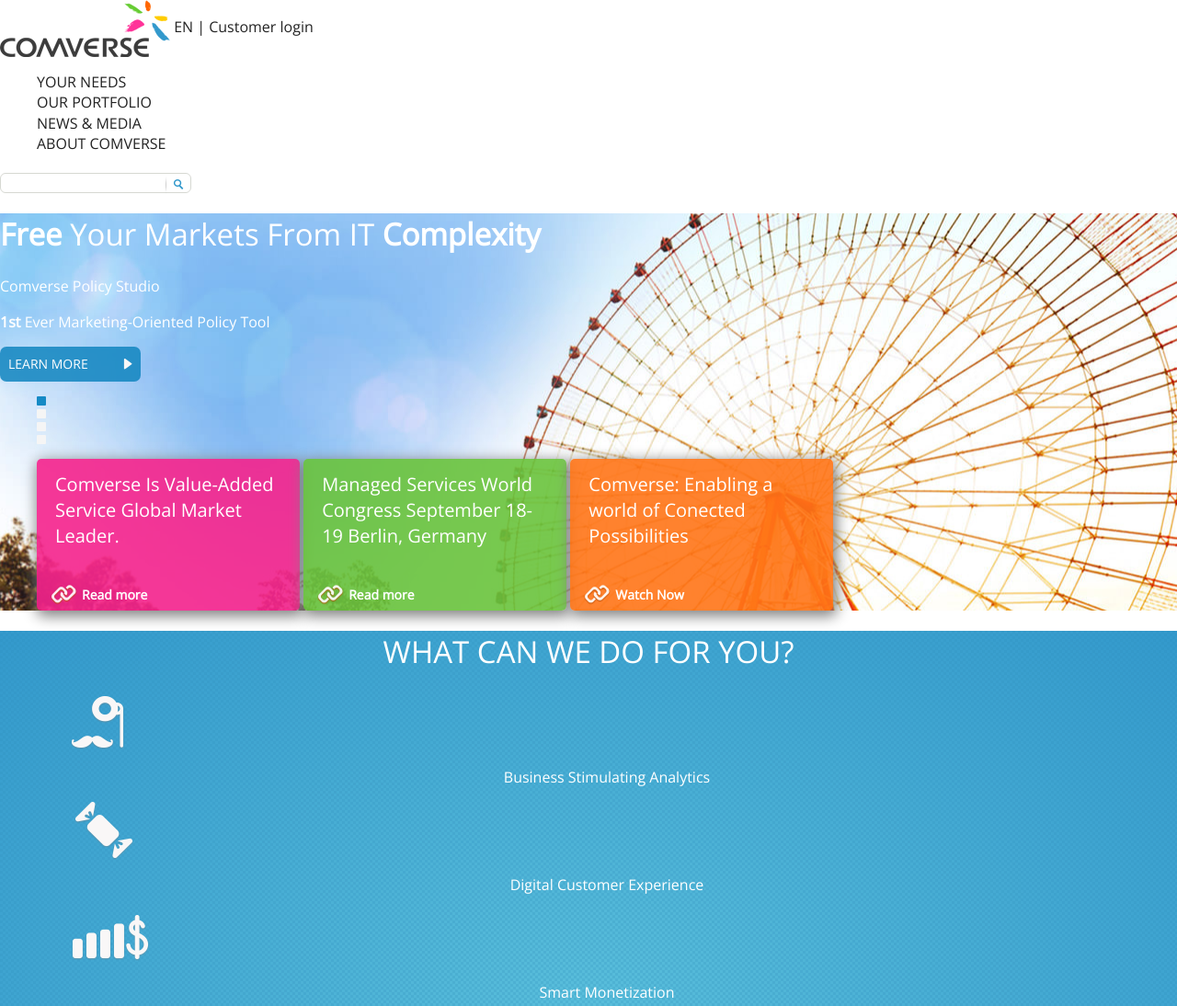
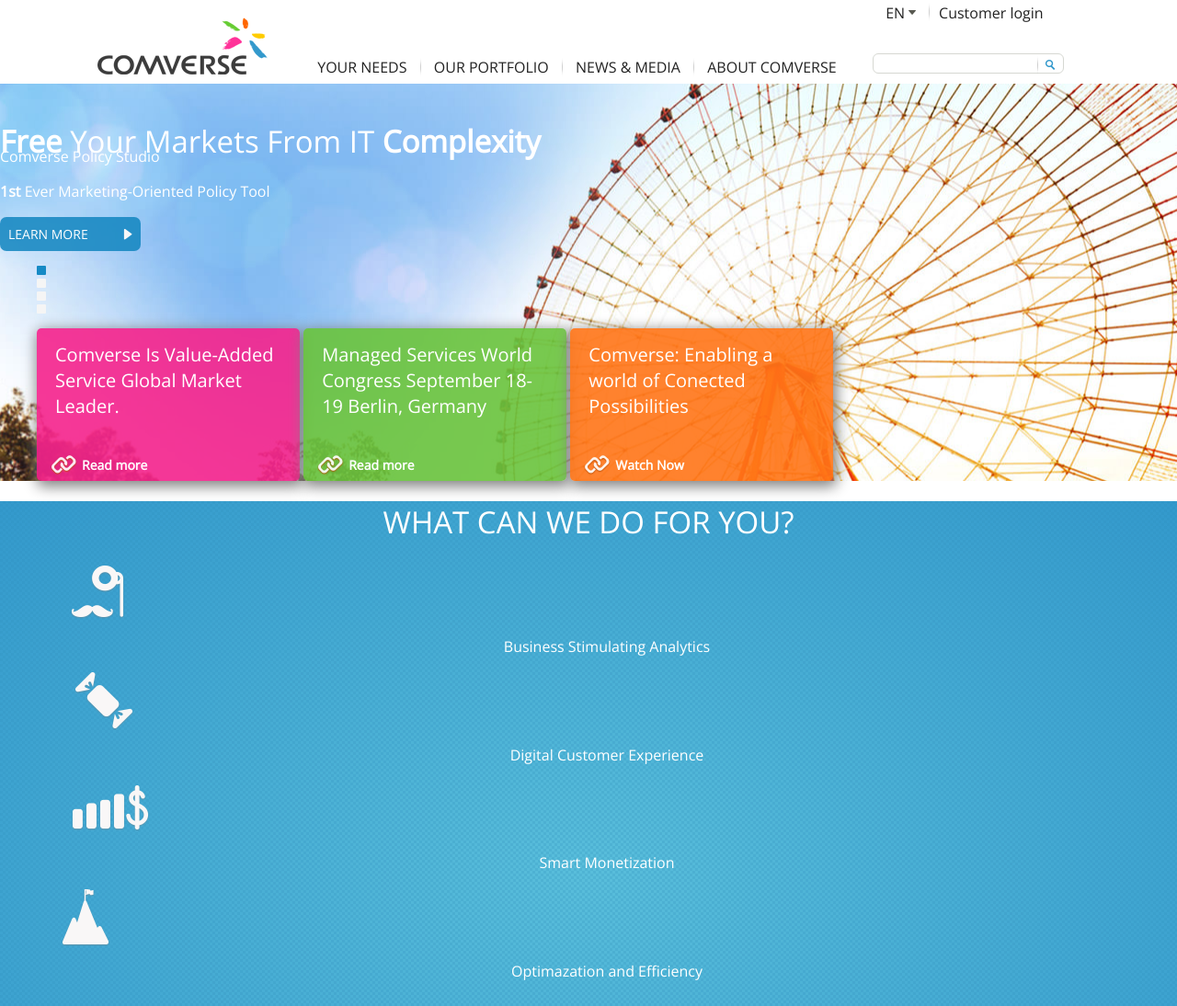
Before and after one commit to vikabar/comverse, a plain HTML site: page index.html in a window 1280 px wide. Shown: the top 1094 px of the page at 92% size. Drawn offline with nearby package versions, Linux system fonts and the light colour scheme; a script that the page names is missing.

Commit message:
Another update of CSS
position of header

```diff
--- a/css/main.css
+++ b/css/main.css
@@ -147,7 +147,78 @@
 
 header
 {
+    text-align: center;
+    margin-left: auto;
+    margin-right: auto;
     background-color: #ffffff;
+    width: 100%;
+    vertical-align: bottom;
+}
+
+header > *
+{
+    display: inline-block;
+}
+
+nav
+{
+    display: inline-block;
+    vertical-align: bottom;
+}
+
+nav > *
+{
+    display: inline-block;
+}
+
+nav ul
+{
+    margin-bottom: 0;
+}
+
+nav li
+{
+    position: relative;
+    display: inline-block;
+    margin-left: 10px;
+    margin-right: 10px;
+    font-weight: 500;
+    top: 4px;
+    cursor: pointer;
+}
+
+nav li:nth-of-type(1):after, nav li:nth-of-type(2):after, nav li:nth-of-type(3):after
+{
+    content: url('../img/search_line_devider.png');
+    position: relative;
+    top: 4px;
+    left: 10px;
+}
+
+nav div
+{
+    position: relative;
+    text-align: center;
+    margin-right: auto;
+    margin-left: auto;
+}
+
+nav div > span:first-of-type:after
+{
+    content: url('../img/navCollapseArrowBottom.png');
+    position: relative;
+    bottom: 4px;
+    margin-left: 4px;
+    margin-right: 10px;
+}
+
+nav div > span:nth-of-type(2):before
+{
+    content: url('../img/search_line_devider.png');
+    position: relative;
+    top: 3px;
+    margin-left: 4px;
+    margin-right: 10px;
 }
 
 header input
@@ -157,33 +228,33 @@
     line-height: 18px;
 }
 
-header button
+div span
 {
-    border: none;
-    background: none;
+    margin-bottom: 30px;
+}
+
+nav form
+{
+    margin-left: 25px;
+}
+
+nav a
+{
+    content: url('../img/searchBtn.png');
+    position: relative;
+    right: 25px;
+    top: 1px;
     cursor: pointer;
 }
 
-header button span
+nav form span
 {
-    content: url('../img/searchBtn.png');
+    content: url('../img/search_line_devider.png');
     position: relative;
-    right: 35px;
-    top: 1px;
+    right: 45px;
+    top: 36px;
 }
 
-header button:before
-{
-   content: url('../img/search_line_devider.png');
-   position: relative;
-    right: 38px;
-   top: 6px;
-}
-
-header button:active, header button:focus
-{
-    border: none;
-}
 
 /*---------------------------------------------------*/
 
@@ -193,6 +264,13 @@
     background-position: center;
     background-attachment: fixed;
     color: white;
+}
+
+.slideShow h1
+{
+    position: relative;
+    margin-top: 10px;
+    top: 40px;
 }
 
 .slideNoteContainer
@@ -326,6 +404,7 @@
 .BusinessStimulatingAnalytics
 {
     content: url("../img/solution_icon_biz-analitics.png");
+    cursor: pointer;
 }
 
 .BusinessStimulatingAnalytics:hover
@@ -336,6 +415,7 @@
 .DigitalCustomerExperience
 {
     content: url("../img/solution_icon_diti-cx.png");
+    cursor: pointer;
 }
 
 .DigitalCustomerExperience:hover
@@ -346,6 +426,7 @@
 .SmartMonetization
 {
     content: url("../img/solution_icon_smart-money.png");
+    cursor: pointer;
 }
 
 .SmartMonetization:hover
@@ -356,6 +437,7 @@
 .OptimazationAndEfficiency
 {
     content: url("../img/solution_icon_optimize-efficnt.png");
+    cursor: pointer;
 }
 
 .OptimazationAndEfficiency:hover
@@ -366,6 +448,7 @@
 .PersonalizedChoiceControl
 {
     content: url("../img/solution_icon_personal.png");
+    cursor: pointer;
 }
 
 .PersonalizedChoiceControl:hover
@@ -376,6 +459,7 @@
 .BusinessTransformation
 {
     content: url("../img/solution_icon_biz-transform.png");
+    cursor: pointer;
 }
 
 .BusinessTransformation:hover
--- a/index.html
+++ b/index.html
@@ -20,7 +20,7 @@
 
             <a href="index.html"><img src="img/comverse-logo.png" alt="Comverse Logo"></a>
 
-            <span> EN | Customer login</span>
+
             <nav>
                 <ul>
                     <li>
@@ -36,13 +36,13 @@
                         ABOUT COMVERSE
                     </li>
                 </ul>
-                <form>
-                    <input type="text" name="searchField">
-                    <!--<input type="submit" value="Search">-->
-                    <button type="submit">
-                        <span></span>
-                    </button>
-                </form>
+                <div>
+                    <span>EN</span><span>Customer login</span>
+                    <form>
+                        <input type="text" name="searchField">
+                        <a href="#"></a><span>lala</span>
+                    </form>
+                </div>
             </nav>
         </header>
 
```
Also changed, not shown: img/navCollapseArrowBottom.png (added), 1 other file.
